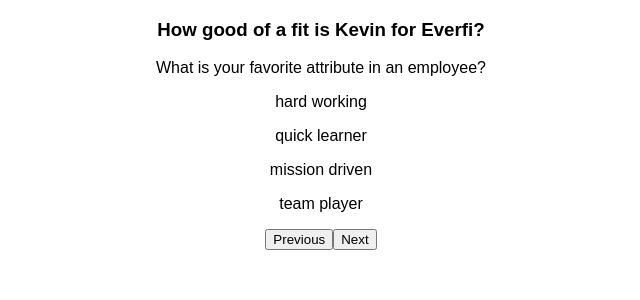
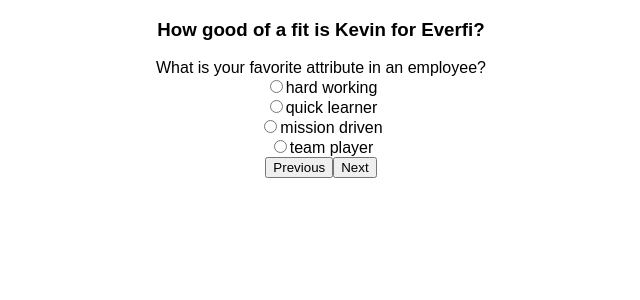
Before and after one commit to kgalang/Kevin2Carfax, a React (Create React App) app: page /takequiz in a window 1280 px wide. Shown: the top 300 px of the page, without its empty margins (319-959 px from the left). Built offline with nearby package versions, Linux system fonts and the light colour scheme.

Commit message:
Add input tag for each choice.

```diff
--- a/src/components/Choices.js
+++ b/src/components/Choices.js
@@ -3,16 +3,21 @@ import React from 'react';
 const Choices = (props) => {
     let choice_elements = props.choices.map((choiceObj) => {
         return (
-            <p key={choiceObj.id}>
-                {choiceObj.choice}
-            </p>
+            <div>
+                <label>
+                    <input type="radio" value={choiceObj.choice} key={choiceObj.id} />
+                    {choiceObj.choice}
+                </label>
+            </div>
         )
     });
 
     console.log(props);
     return (
         <div>
+            <form>
             {choice_elements}
+            </form>
         </div>
     );
 }
```
